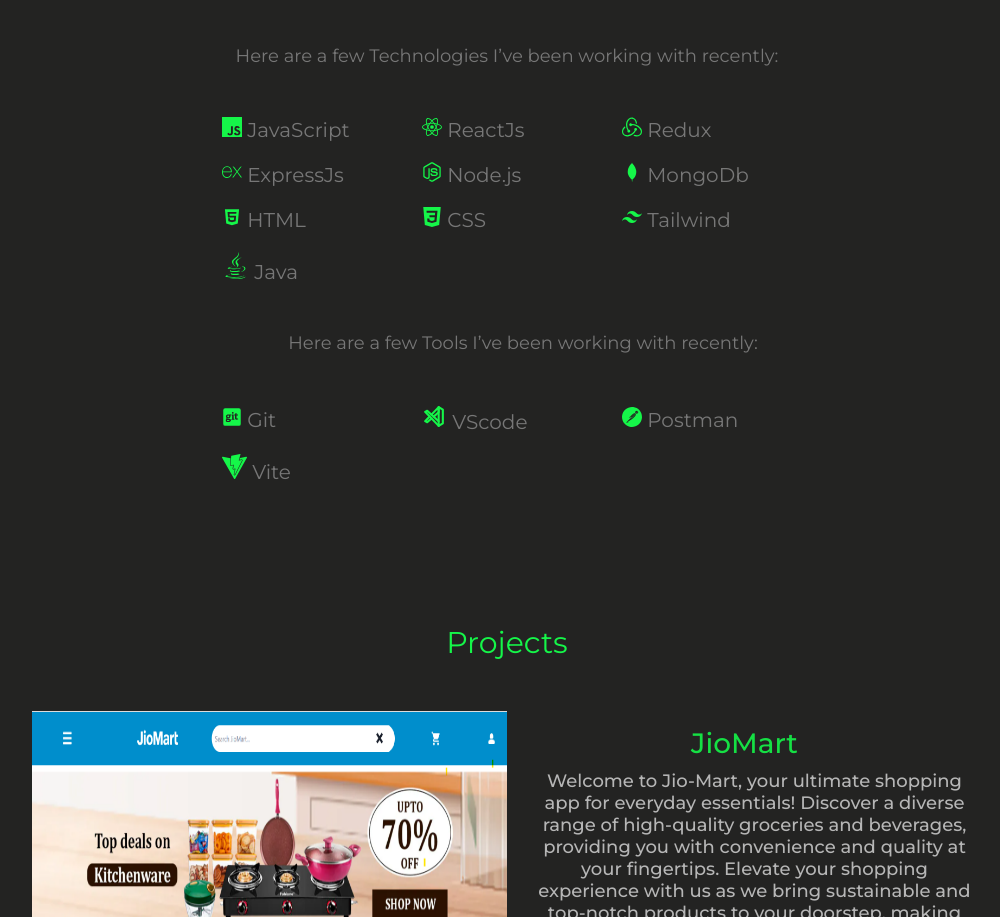
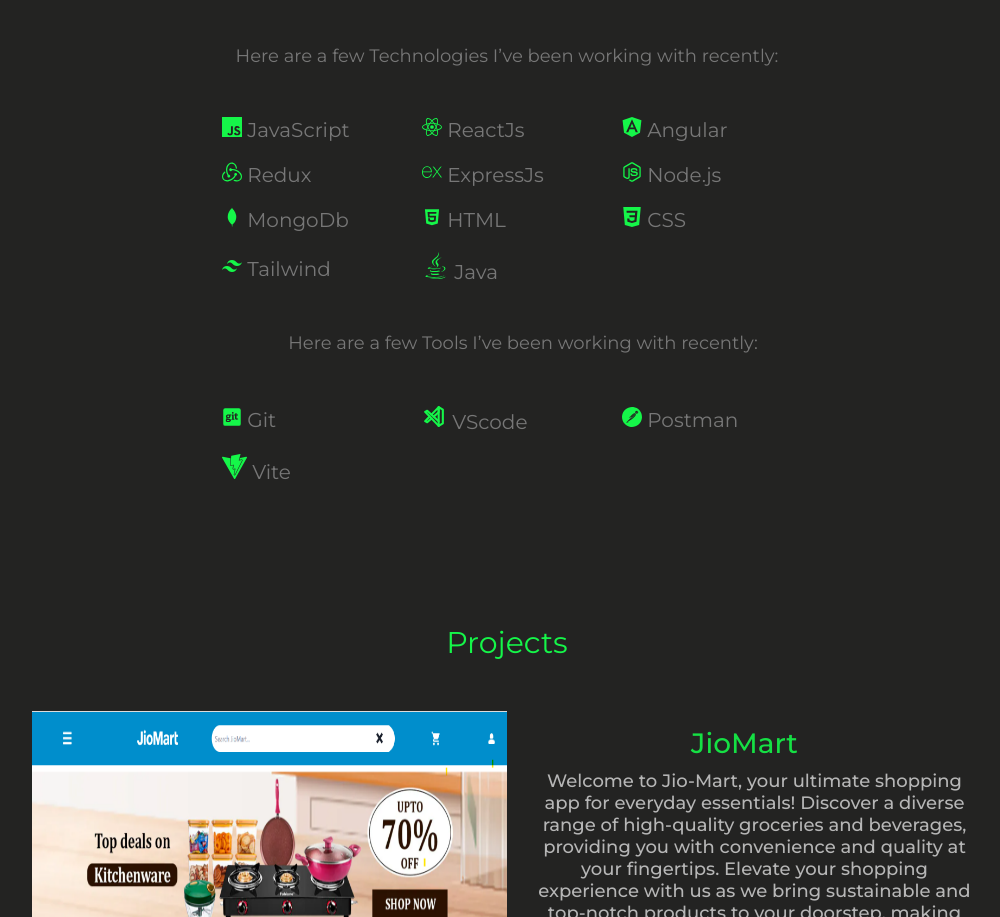
Before and after one commit to shashikantRupin/shashikantRupin.github.io, a React (Create React App) app: page / in a window 1280 px wide. Shown: the part 1353-2270 px from the top of the page, without its empty margins (133-1133 px from the left). Built offline with nearby package versions, Linux system fonts and the light colour scheme.

Commit message:
portfolio is updated

```diff
--- a/src/components/Skills.jsx
+++ b/src/components/Skills.jsx
@@ -1,6 +1,6 @@
 import React, { useEffect } from "react";
 import { DiMongodb, DiHtml5 } from 'react-icons/di'
-import { SiExpress, SiCss3, SiRedux, SiTailwindcss, SiJavascript, SiReact, SiPostman, SiVite } from 'react-icons/si'
+import { SiExpress, SiCss3, SiRedux, SiTailwindcss, SiJavascript, SiReact, SiPostman, SiVite, SiAngular } from 'react-icons/si'
 import { FaNodeJs, FaGitSquare, FaJava } from 'react-icons/fa'
 import { TbBrandVscode } from 'react-icons/tb'
 import AOS from "aos";
@@ -40,6 +40,16 @@
                 color="rgb(21, 246, 73)"
               />{" "}
               ReactJs
+            </div>
+          </li>
+          <li className="skills-card">
+            <div className="skills-card-name">
+              {" "}
+              <SiAngular
+                className="skills-card-img"
+                color="rgb(21, 246, 73)"
+              />{" "}
+              Angular
             </div>
           </li>
           <li className="skills-card">
```
